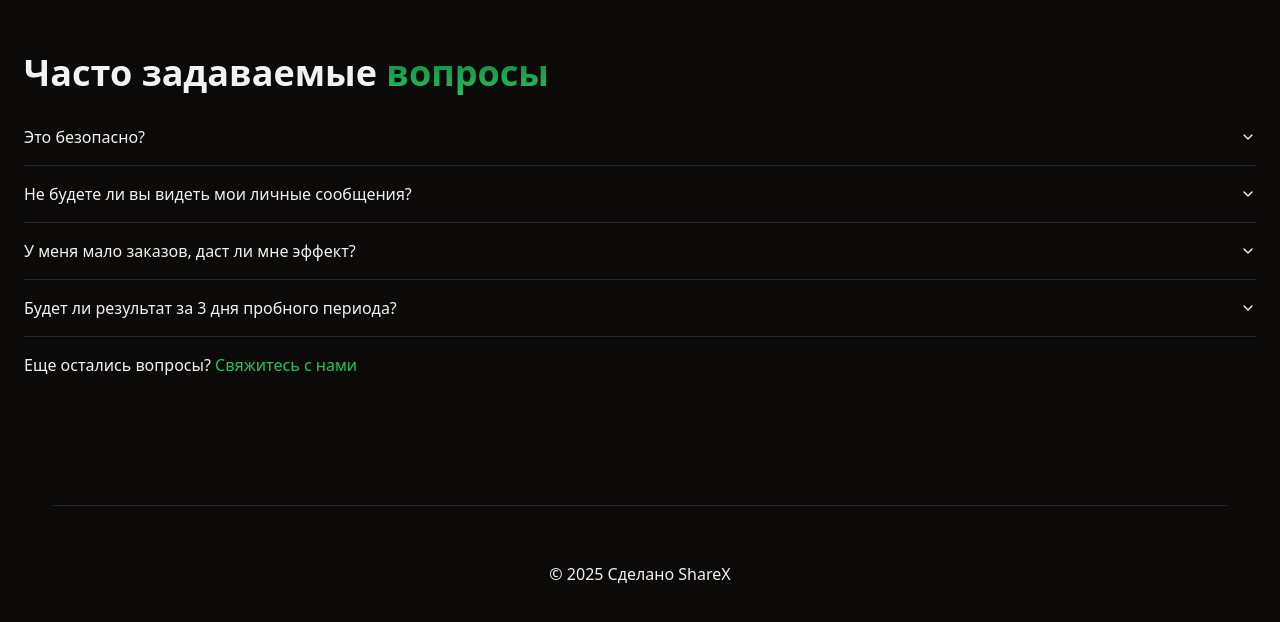
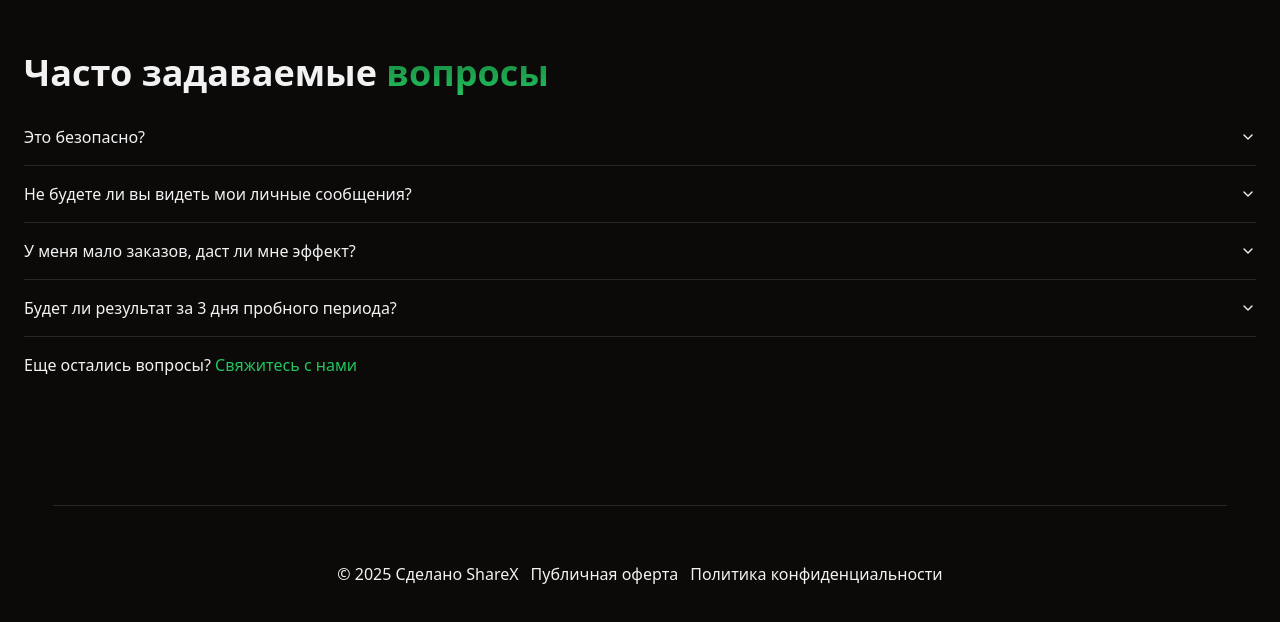
Before and after one commit to Asylniet/dauyl-landing, a React (Vite) app: page / in a window 1280 px wide. Shown: the part 8818-9440 px from the top of the page. Built offline with nearby package versions, Linux system fonts and the light colour scheme.

Commit message:
fix: landing #3

```diff
--- a/src/components/Footer.tsx
+++ b/src/components/Footer.tsx
@@ -150,10 +150,18 @@ export const Footer = () => {
       {/*  </div>*/}
       {/*</section>*/}
 
-      <section className="container py-14 text-center">
+      <section className="container py-14 text-center flex flex-wrap items-center justify-center gap-3">
         <h3>
           &copy; 2025 Сделано ShareX
         </h3>
+        <a
+          href="/files/Публичная%20оферта%20(2).pdf">
+          Публичная оферта
+        </a>
+        <a
+          href="/files/Политика_конфиденциальности_личных_данных%20(2).pdf">
+          Политика конфиденциальности
+        </a>
       </section>
     </footer>
   );
```
Also changed, not shown: 2 other files (tests, documents, lock files or other folders).
